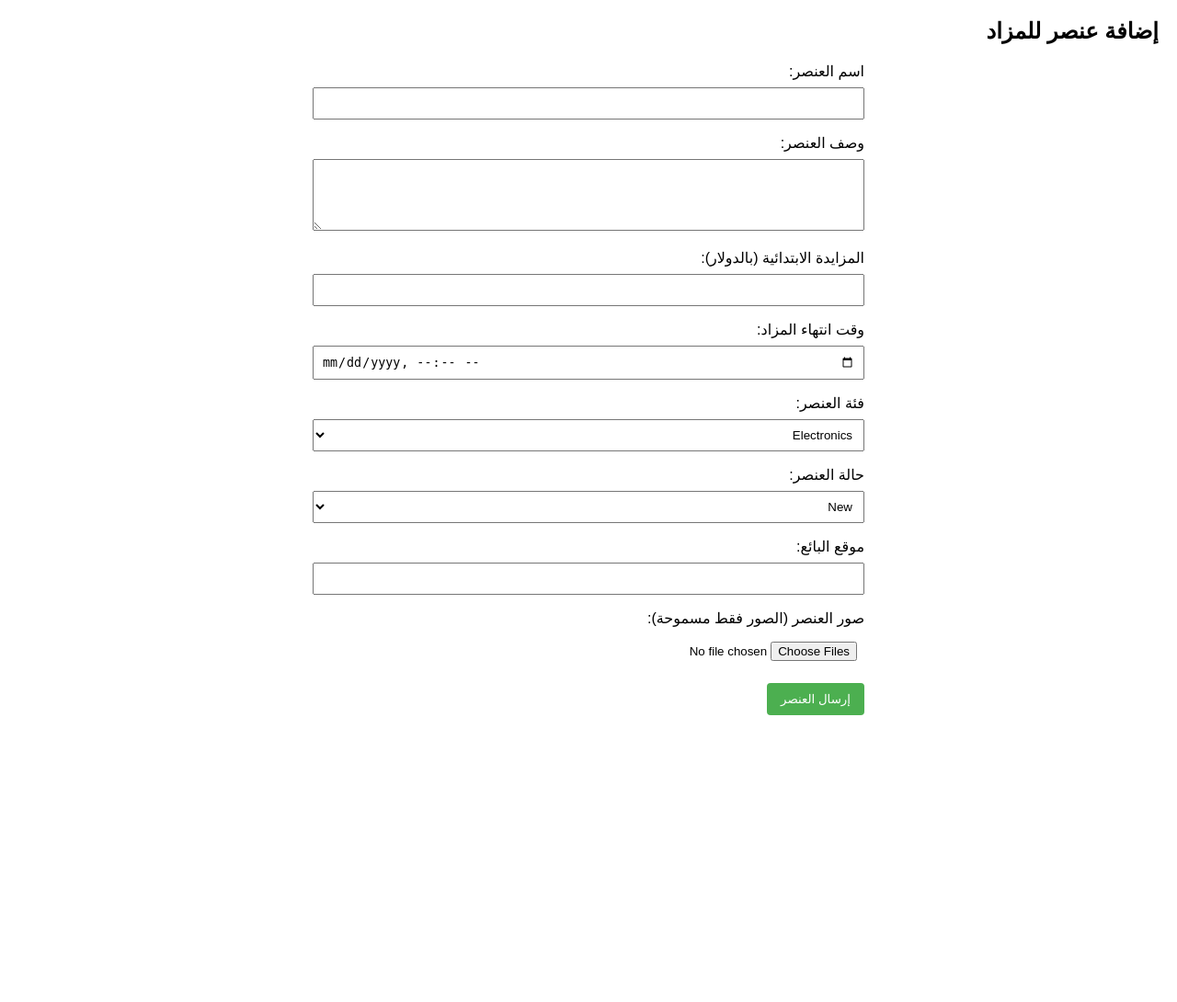
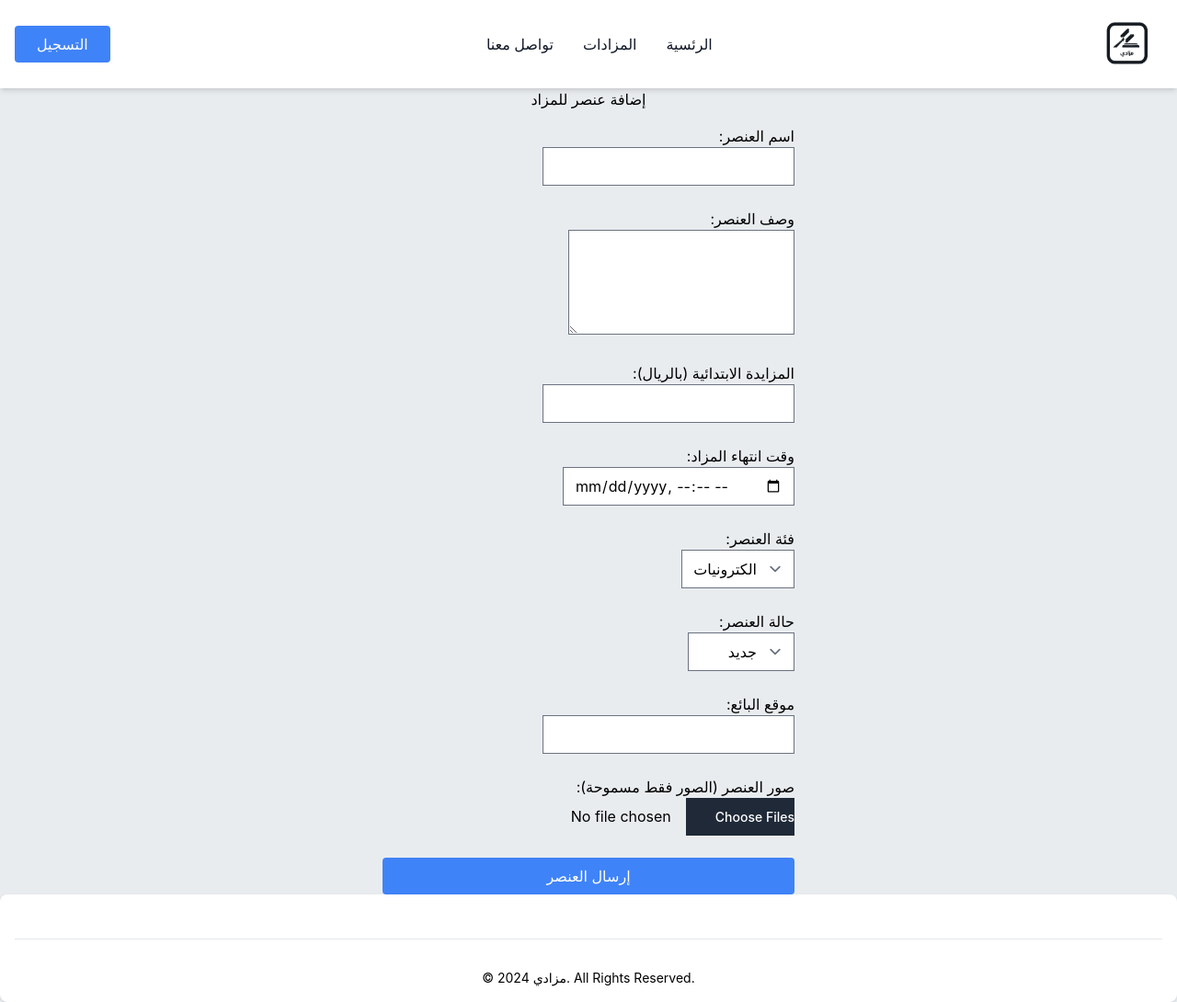
Before and after one commit to KAbaalkhail/Online-Auction, a Flask app: page /form in a window 1280 px wide. Shown: the whole page at 92% size. Before the commit the page ends 778 px from the top, so only its background shows below. Run offline with Flask 2, Linux system fonts and the light colour scheme; some libraries are stand-ins or nearby versions; some web fonts are replaced.

Commit message:
Edit form.html to extend base.html and now item is not deleted after it ended from database adn extended base.html from login.html

```diff
--- a/src/flask-website/app.py
+++ b/src/flask-website/app.py
@@ -114,13 +114,12 @@ def auction_listing():
     now = datetime.now(timezone)
 
     # Fetch items from the database
-    items = Item.query.all()
+    items = Item.query.filter(Item.time_end > now).all()
 
     formatted_items = []
 
     # Format the fetched items into dictionaries
     for item in items:
-        item.delete_if_ended()  # Check and delete if the item has ended
         formatted_item = {
             'id': item.id,
             'name': item.name,
@@ -168,8 +167,8 @@ def item_details(item_id):
 
 @app.route('/form', methods=['GET', 'POST'])
 def item_form():
-    item_categories = ['Electronics', 'Furniture', 'Clothing']
-    item_conditions = ['New', 'Used', 'Like New']
+    item_categories = ['الكترونيات', 'أثاث', 'ملابس', 'سيارات']
+    item_conditions = ['جديد', 'مستعمل', 'كأنه جديد', 'سيء']
 
     if request.method == 'POST':
         # Process form submission here
--- a/src/flask-website/templates/form.html
+++ b/src/flask-website/templates/form.html
@@ -1,85 +1,47 @@
-<!DOCTYPE html>
-<html lang="ar">
-<head>
-    <meta charset="UTF-8">
-    <meta name="viewport" content="width=device-width, initial-scale=1.0">
-    <title>إضافة عنصر للمزاد</title>
-    <style>
-        body {
-            font-family: Arial, sans-serif;
-            margin: 20px;
-        }
-        form {
-            max-width: 600px;
-            margin: auto;
-        }
-        label {
-            display: block;
-            margin-bottom: 8px;
-        }
-        input, textarea, select {
-            width: 100%;
-            padding: 8px;
-            margin-bottom: 16px;
-            box-sizing: border-box;
-        }
-        button {
-            background-color: #4CAF50;
-            color: white;
-            padding: 10px 15px;
-            border: none;
-            border-radius: 4px;
-            cursor: pointer;
-        }
-        button:hover {
-            background-color: #45a049;
-        }
-        .flash-message {
-            margin-bottom: 10px;
-            padding: 10px;
-            border-radius: 5px;
-            background-color: #f0f0f0;
-        }
-    </style>
-</head>
-<body dir="rtl">
-    <h2>إضافة عنصر للمزاد</h2>
+{% extends 'base.html' %}
 
+{% block title %}إضافة عنصر للمزاد{% endblock %}
+
+{% block body %}
+<div class="flex justify-center items-center h-full">
+    <div class="w-full max-w-md" dir="rtl"> <!-- Added dir="rtl" -->
+        <h2 class="text-center mb-4">إضافة عنصر للمزاد</h2>
 
         <form action="/form" method="post" enctype="multipart/form-data">
-        <label for="itemName">اسم العنصر:</label>
-        <input type="text" id="itemName" name="itemName" required>
+            <label for="itemName">اسم العنصر:</label><br>
+            <input type="text" id="itemName" name="itemName" required><br><br>
 
-        <label for="itemDescription">وصف العنصر:</label>
-        <textarea id="itemDescription" name="itemDescription" rows="4" required></textarea>
+            <label for="itemDescription">وصف العنصر:</label><br>
+            <textarea id="itemDescription" name="itemDescription" rows="4" required></textarea><br><br>
 
-        <label for="startingBid">المزايدة الابتدائية (بالدولار):</label>
-        <input type="number" id="startingBid" name="startingBid" min="0" required>
+            <label for="startingBid">المزايدة الابتدائية (بالريال):</label><br>
+            <input type="number" id="startingBid" name="startingBid" min="0" required><br><br>
 
-        <label for="auctionEndTime">وقت انتهاء المزاد:</label>
-        <input type="datetime-local" id="auctionEndTime" name="auctionEndTime" required>
+            <label for="auctionEndTime">وقت انتهاء المزاد:</label><br>
+            <input type="datetime-local" id="auctionEndTime" name="auctionEndTime" required><br><br>
 
-        <label for="itemCategory">فئة العنصر:</label>
+            <label for="itemCategory">فئة العنصر:</label><br>
             <select id="itemCategory" name="itemCategory" required>
                 {% for category in item_categories %}
                     <option value="{{ category }}">{{ category }}</option>
                 {% endfor %}
-        </select>
+            </select><br><br>
 
-        <label for="itemCondition">حالة العنصر:</label>
+            <label for="itemCondition">حالة العنصر:</label><br>
             <select id="itemCondition" name="itemCondition" required>
                 {% for condition in item_conditions %}
                     <option value="{{ condition }}">{{ condition }}</option>
                 {% endfor %}
-        </select>
+            </select><br><br>
 
-        <label for="sellerLocation">موقع البائع:</label>
-        <input type="text" id="sellerLocation" name="sellerLocation" required>
+            <label for="sellerLocation">موقع البائع:</label><br>
+            <input type="text" id="sellerLocation" name="sellerLocation" required><br><br>
 
-        <label for="itemImage">صور العنصر (الصور فقط مسموحة):</label>
-        <input type="file" id="itemImage" name="itemImage" accept="image/*" multiple required>
+            <label for="itemImage">صور العنصر (الصور فقط مسموحة):</label><br>
+            <input type="file" id="itemImage" name="itemImage" accept="image/*" multiple required><br><br>
 
-        <button type="submit">إرسال العنصر</button>
+            <button type="submit" class="w-full bg-blue-500 text-white py-2 rounded hover:bg-blue-600">إرسال العنصر</button>
         </form>
-</body>
-</html>
+    </div>
+</div>
+{% endblock %}
```
Also changed, not shown: src/flask-website/templates/login.html (+6 -10 lines). Lines whose indentation alone changed are shown as unchanged.
